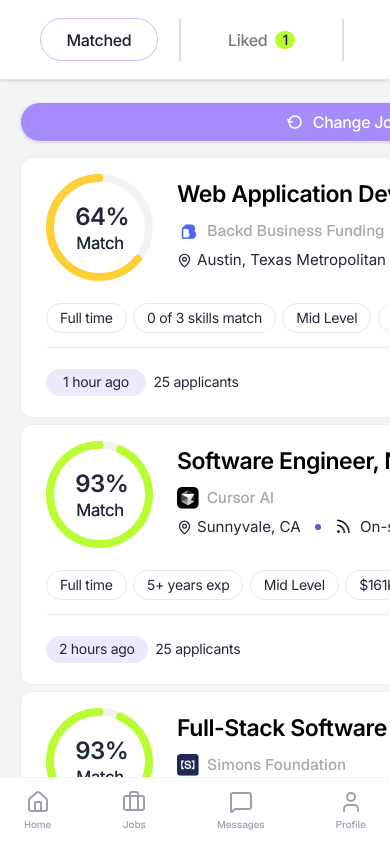
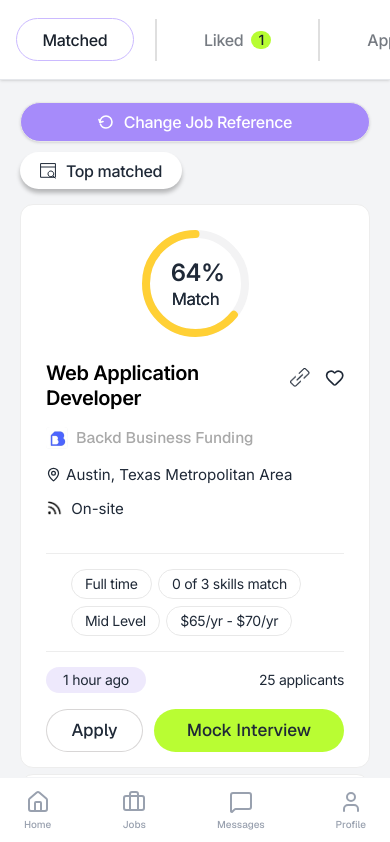
Before and after one commit to yuna0831/liba-frontend-test, a Next.js app: page / in a window 390 px wide. Shown: the top 842 px of the page. Built offline with nearby package versions, Linux system fonts and the light colour scheme.

Commit message:
feat: add mobile H5 support and fix match rate chart rotation

```diff
--- a/src/app/jobs/JobCard.tsx
+++ b/src/app/jobs/JobCard.tsx
@@ -30,11 +30,12 @@
     };
 
     return (
-        <div className="w-[900px] h-[261px] bg-white rounded-[12.94px] border border-[#EDEDED] relative overflow-hidden group hover:shadow-md transition-shadow mb-[6px]">
+        <div className="w-full max-w-[900px] bg-white rounded-[12.94px] border border-[#EDEDED] relative overflow-hidden group hover:shadow-md transition-shadow mb-[6px] flex flex-col">
 
-            {/* 1. TOP SECTION (정보 복구됨) */}
-            <div className="absolute w-[850px] h-[124px] left-[25px] top-[7px] flex items-center gap-[24px]">
-                <div className="flex-none w-[107px] h-[107px] relative">
+            {/* 1. TOP SECTION */}
+            <div className="p-[25px] pb-0 flex flex-col md:flex-row gap-[24px]">
+                {/* Chart Section */}
+                <div className="flex-none w-[107px] h-[107px] relative mx-auto md:mx-0">
                     <MatchRateChart percentage={matchScore || 64} size={107} color={matchColor || '#FFD035'} />
                     <span className="absolute font-[family-name:var(--font-inter)] font-normal text-[#1F2937] text-center"
                         style={{
@@ -46,13 +47,14 @@
                     </span>
                 </div>
 
-                <div className="relative flex-1 h-[89.5px]">
+                {/* Info Section */}
+                <div className="flex-1 flex flex-col gap-2 md:block relative">
                     {/* 타이틀 및 우측 아이콘 */}
-                    <div className="absolute top-[-2px] left-0 w-full flex justify-between items-start">
-                        <h3 className="text-[23px] font-semibold text-black leading-tight tracking-[-0.02em] font-[family-name:var(--font-inter)] line-clamp-1 max-w-[650px]">
+                    <div className="w-full flex justify-between items-start mb-2 md:mb-0">
+                        <h3 className="text-[20px] md:text-[23px] font-semibold text-black leading-tight tracking-[-0.02em] font-[family-name:var(--font-inter)] line-clamp-2 md:line-clamp-1 max-w-full md:max-w-[650px]">
                             {title}
                         </h3>
-                        <div className="flex items-center gap-[15px] pt-[6.8px]">
+                        <div className="flex items-center gap-[15px] pt-[6.8px] flex-shrink-0 ml-2">
                             {/* url.png 아이콘으로 교체 */}
                             <div className="w-[19.41px] h-[19.41px] cursor-pointer flex items-center justify-center">
                                 <img
@@ -71,22 +73,22 @@
                     </div>
 
                     {/* [복구] 회사 정보 */}
-                    <div className="absolute top-[38px] left-0 flex items-center gap-[8px]">
-                        <div className="w-[22px] h-[22px] bg-[#F3F4F6] rounded-sm flex items-center justify-center text-[11px] text-gray-400 font-bold overflow-hidden">
+                    <div className="flex items-center gap-[8px] md:absolute md:top-[38px] md:left-0 mb-2 md:mb-0">
+                        <div className="w-[22px] h-[22px] bg-[#F3F4F6] rounded-sm flex items-center justify-center text-[11px] text-gray-400 font-bold overflow-hidden flex-shrink-0">
                             {logo ? <img src={logo} alt={company} className="w-full h-full object-cover" /> : company.charAt(0)}
                         </div>
-                        <span className="text-[15.5px] font-medium text-[#A9A9A9]">{company}</span>
+                        <span className="text-[15.5px] font-medium text-[#A9A9A9] truncate">{company}</span>
                     </div>
 
                     {/* [복구] 위치 및 근무 형태 */}
-                    <div className="absolute top-[68px] left-0 flex items-center gap-[14px]">
+                    <div className="flex flex-wrap items-center gap-[14px] md:absolute md:top-[68px] md:left-0">
                         <div className="flex items-center gap-[5px]">
                             <MapPin className="w-[15px] h-[15px] text-[#1F2937]" />
                             <span className="font-[family-name:var(--font-inter)] font-normal text-[#1F2937]" style={{ fontSize: '15.0957px', lineHeight: '130%' }}>
                                 {location}
                             </span>
                         </div>
-                        <div className="w-[6px] h-[6px] bg-[#734AE2] rounded-full" />
+                        <div className="hidden md:block w-[6px] h-[6px] bg-[#734AE2] rounded-full" />
 
                         {/* On-site 섹션: wifi.png 아이콘 추가 */}
                         <div className="flex items-center gap-[8px]">
@@ -107,8 +109,13 @@
             </div>
 
             {/* 2. MIDDLE SECTION (Tags & Salary) */}
-            <div className="absolute w-[850px] h-[59px] left-[25px] top-[131px] border-b-[1px] border-[#EDEDED] flex items-center">
-                <div className="flex flex-row gap-[6.47px] w-full">
+            <div className="w-[calc(100%-50px)] mx-[25px] mt-[20px] pb-[15px] border-b-[1px] border-[#EDEDED] flex items-center md:mt-[7px] md:pb-[15px] md:h-[59px] md:border-b md:absolute md:top-[120px] md:left-0 md:w-full md:px-[25px] md:mx-0">
+                {/* Desktop: absolute positioning adjustments were tricky with flex, simplified to block flow on mobile, structure on desktop */}
+                {/* Re-implementing with flex structure that works for both */}
+            </div>
+
+            <div className="px-[25px] py-[15px] border-b border-[#EDEDED] mx-[25px] w-[calc(100%-50px)] md:mx-0 md:w-full md:px-[25px] md:py-[13px]">
+                <div className="flex flex-wrap gap-[6.47px] w-full">
                     {tags && tags.map((tag, index) => (
                         <div key={index} className="px-[12.94px] py-[2.16px] border border-[#E8E8E8] rounded-[30.19px] bg-white flex items-center justify-center h-[30px]">
                             <span className="font-[family-name:var(--font-inter)] font-normal text-[#1F2937] text-[14px] leading-[22px] tracking-[-0.02em] whitespace-nowrap">
@@ -127,8 +134,8 @@
             </div>
 
             {/* 3. BOTTOM SECTION (Actions) */}
-            <div className="absolute w-[850px] h-[69px] left-[25px] top-[190px] flex items-center justify-between">
-                <div className="flex items-center gap-[7.55px]">
+            <div className="px-[25px] py-[15px] flex flex-col md:flex-row items-center justify-between gap-4 md:gap-0">
+                <div className="flex items-center gap-[7.55px] w-full md:w-auto justify-between md:justify-start">
                     <div
                         className="flex items-center justify-center rounded-[34.5px] px-[12.94px]"
                         style={{ minWidth: '100px', height: '26.31px', background: 'rgba(115, 74, 226, 0.12)' }}
@@ -142,16 +149,16 @@
                     </span>
                 </div>
 
-                <div className="flex items-center gap-[10.78px]">
+                <div className="flex items-center gap-[10.78px] w-full md:w-auto">
                     <button
                         onClick={handleApplyClick}
-                        className="flex items-center justify-center bg-white border border-[rgba(177,174,174,0.5)] rounded-[46.36px] hover:bg-gray-50 transition-colors"
-                        style={{ width: '84.82px', height: '43.13px' }}
+                        className="flex items-center justify-center bg-white border border-[rgba(177,174,174,0.5)] rounded-[46.36px] hover:bg-gray-50 transition-colors flex-1 md:flex-none"
+                        style={{ height: '43.13px', width: 'auto', minWidth: '84.82px' }}
                     >
                         <span className="text-[17.25px] font-medium text-[#1F2937]">Apply</span>
                     </button>
-                    <button className="flex items-center justify-center bg-[#B9FD33] rounded-[46.36px]" style={{ width: '161.82px', height: '43.13px' }}>
-                        <span className="text-[17.25px] font-medium text-[#1F2937]">Mock Interview</span>
+                    <button className="flex items-center justify-center bg-[#B9FD33] rounded-[46.36px] flex-[2] md:flex-none" style={{ height: '43.13px', width: 'auto', minWidth: '161.82px' }}>
+                        <span className="text-[17.25px] font-medium text-[#1F2937] whitespace-nowrap px-4">Mock Interview</span>
                     </button>
                 </div>
             </div>
--- a/src/app/page.tsx
+++ b/src/app/page.tsx
@@ -24,17 +24,17 @@
             {/* 중앙 컨테이너: 900px(카드) + 40px(간격) + 260px(사이드바) = 총 1200px
                 이 설정을 통해 사라졌던 오른쪽 사이드바가 화면 안으로 들어옵니다.
             */}
-            <div className="max-w-[1200px] mx-auto flex justify-between items-start">
+            <div className="w-full max-w-[1200px] mx-auto flex justify-between items-start">
 
-              {/* 왼쪽: 잡카드 리스트 (900px로 조정) */}
-              <div className="flex flex-col w-[900px] shrink-0">
+              {/* 왼쪽: 잡카드 리스트 (900px로 조정 -> Mobile Responsive) */}
+              <div className="flex flex-col w-full max-w-[900px] shrink-0">
                 {/* Label(728) + Gap(10) + Button(162) = 900px */}
-                <div className="flex items-center gap-[10px] mb-[15px] w-[900px]">
+                <div className="flex flex-col md:flex-row items-start md:items-center gap-[10px] mb-[15px] w-full">
                   <JobReferenceLabel />
                   <TopMatchedButton />
                 </div>
 
-                <div className="w-[900px]">
+                <div className="w-full">
                   <RecommendedList />
                 </div>
               </div>
--- a/src/components/layout/JobReferenceLabel.tsx
+++ b/src/components/layout/JobReferenceLabel.tsx
@@ -8,9 +8,9 @@
 
 export function JobReferenceLabel({ className }: JobReferenceLabelProps) {
     return (
-        /* 레이아웃 너비는 이전의 900px 정렬 기준(728px)을 유지합니다 */
+        /* 레이아웃 너비는 이전의 900px 정렬 기준(728px)을 유지합니다 -> Mobile Responsive */
         <div className={twMerge(clsx(
-            "w-[728px] h-[40px] bg-[#A68BFA] border border-[#E8E8E8] rounded-[31px]",
+            "w-full max-w-[728px] h-[40px] bg-[#A68BFA] border border-[#E8E8E8] rounded-[31px]",
             "flex justify-center items-center gap-[10px] px-[16px] py-[8px]",
             "z-10 shadow-sm cursor-pointer hover:bg-[#9778F5] transition-colors",
             className
--- a/src/components/layout/RightSidebarVer2.tsx
+++ b/src/components/layout/RightSidebarVer2.tsx
@@ -27,8 +27,8 @@
             style={{ width: '110px', height: '81px' }}
         >
             <div className="relative w-[40px] h-[40px] flex items-center justify-center mb-1">
-                {/* 시계 반대 방향 구현: scale-x-[-1]로 좌우 반전 */}
-                <svg className="w-full h-full transform -rotate-90 scale-x-[-1]">
+                {/* 시계 반대 방향 구현: scale-y-[-1]로 상하 반전 */}
+                <svg className="w-full h-full transform -rotate-90 scale-y-[-1]">
                     <circle
                         cx="20"
                         cy="20"
--- a/src/components/layout/TopBar.tsx
+++ b/src/components/layout/TopBar.tsx
@@ -8,7 +8,7 @@
 
 export function TopBar({ className }: TopBarProps) {
     return (
-        <div className={twMerge(clsx("w-full h-[80px] bg-[#FFFFFF] border-b border-[#E5E7EB] flex items-center px-[40px] z-50", className))}>
+        <div className={twMerge(clsx("w-full h-[80px] bg-[#FFFFFF] border-b border-[#E5E7EB] flex items-center px-4 md:px-[40px] z-50 overflow-x-auto", className))}>
 
             {/* Tabs Group */}
             <div className="flex items-center gap-[1px]">
```
